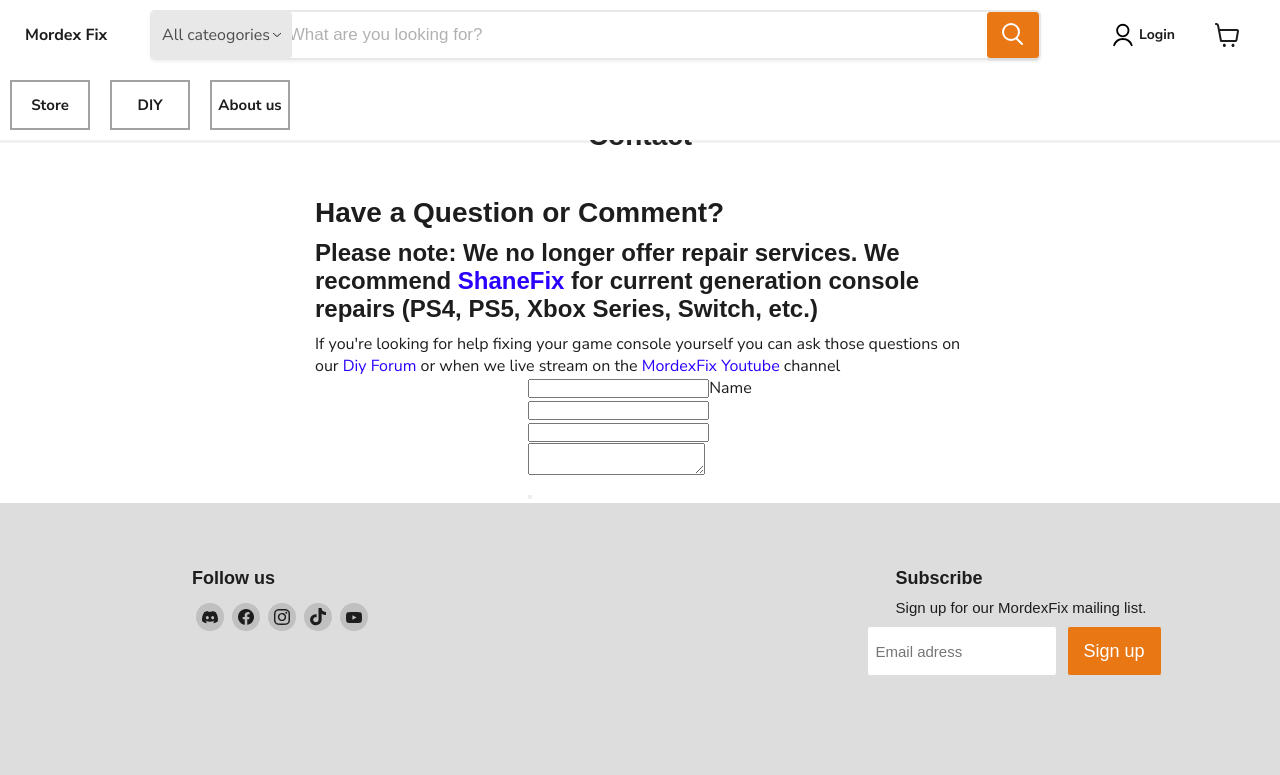
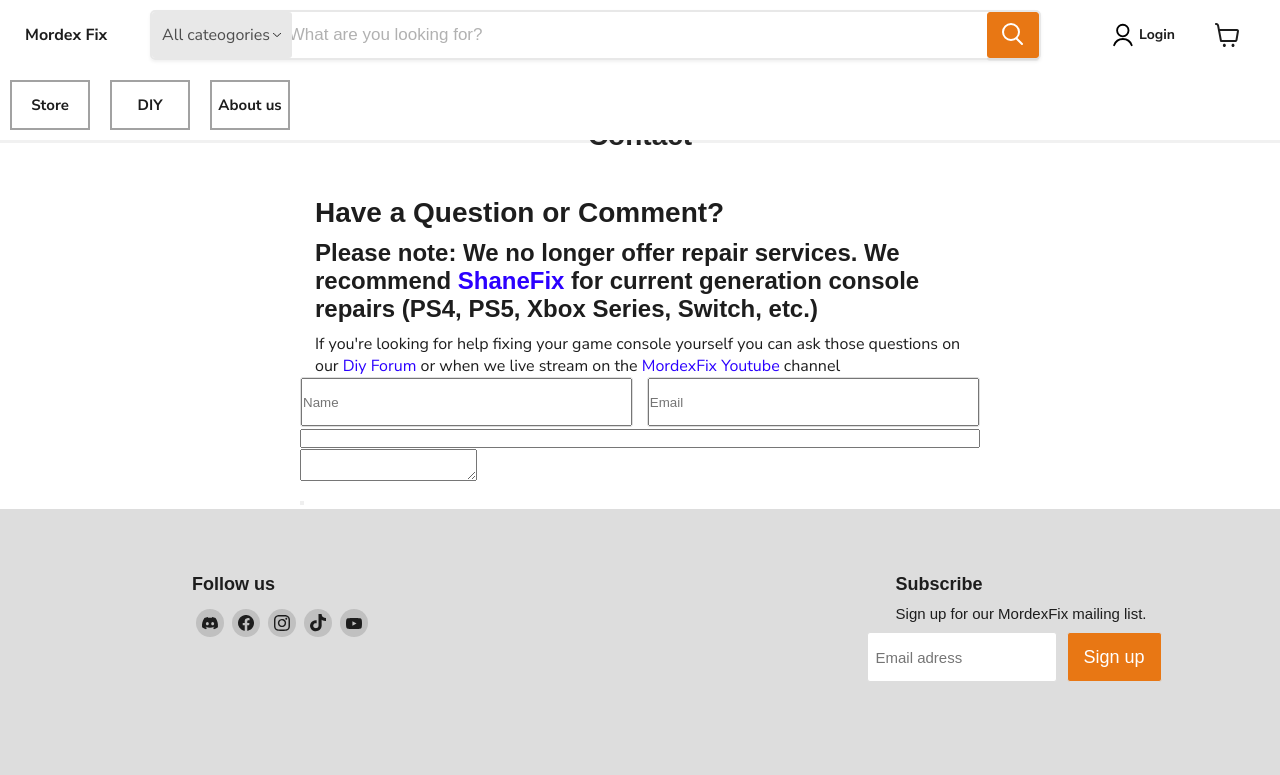
Before and after one commit to MauricioStrang/mordexfix-ecommerce, a Next.js app: page /contact in a window 1280 px wide. Shown: the top 775 px of the page. Built offline with nearby package versions, Linux system fonts and the light colour scheme.

Commit message:
contact columns

```diff
--- a/src/app/contact/contact.module.css
+++ b/src/app/contact/contact.module.css
@@ -39,17 +39,28 @@
 }
 
 .contactPageContent{
-    max-width: 680px;
+    width: 680px;
+}
+
+
+.formFieldColumns{
+    justify-content: space-between;
+    display: flex;
+    width: 100%;
 }
 
 .formFieldHalf{
-
+    color: #4d4d4d;
+    border: 1px solid #dddddd;
+    height: 50px;
+    width: 49%;
+    font-weight: 400;
+    font-size: 18px;
+    border-radius: 3px;
 }
 
+
 .formFieldInput{
-
+    height: 100%;
+    width: 100%
 }
-
-.formFieldTittle{
-
-}
--- a/src/app/contact/page.jsx
+++ b/src/app/contact/page.jsx
@@ -24,16 +24,15 @@
 
             <div className={styles.formFieldColumns}>
               <div className={styles.formFieldHalf}>
-                <input className={styles.formFieldInput} id="contact_name" name="contact[name]" type="text" value=""/>
-                <label className={styles.formFieldTitle} for="contact_name">Name</label>
+                <input className={styles.formFieldInput} placeholder="Name" name="contact" type="text" value=""/>
               </div>
               <div className={styles.formFieldHalf}>
-                <input type="text" name="" id="" />
+                <input className={styles.formFieldInput} type="text" name="" placeholder="Email"/>
               </div>
             </div>
 
-            <div>
-              <input type="text" />
+            <div className={styles.formFieldRow}>
+              <input className={styles.formFieldInput}  type="text" />
             </div>
 
             <div>
```
